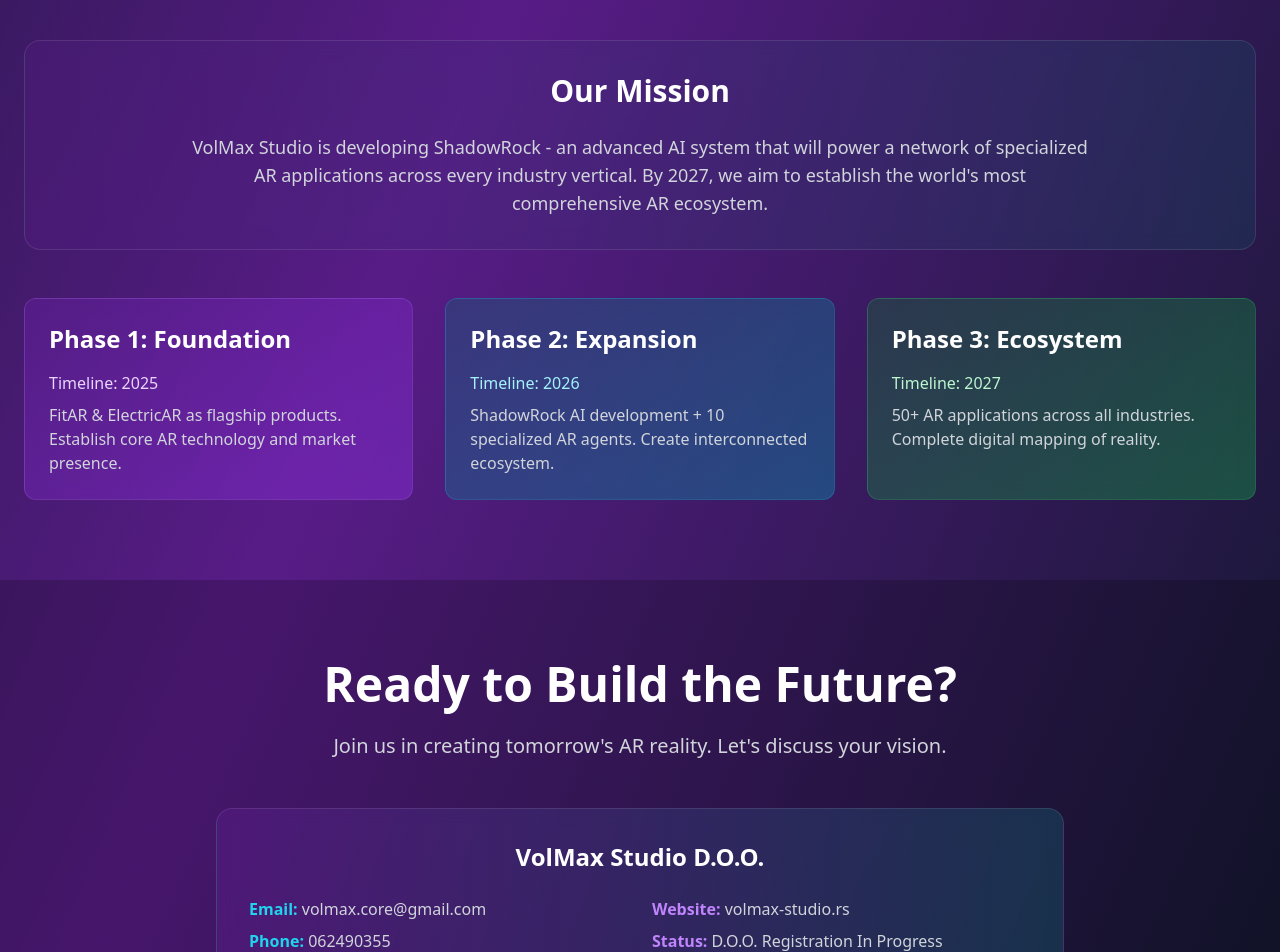
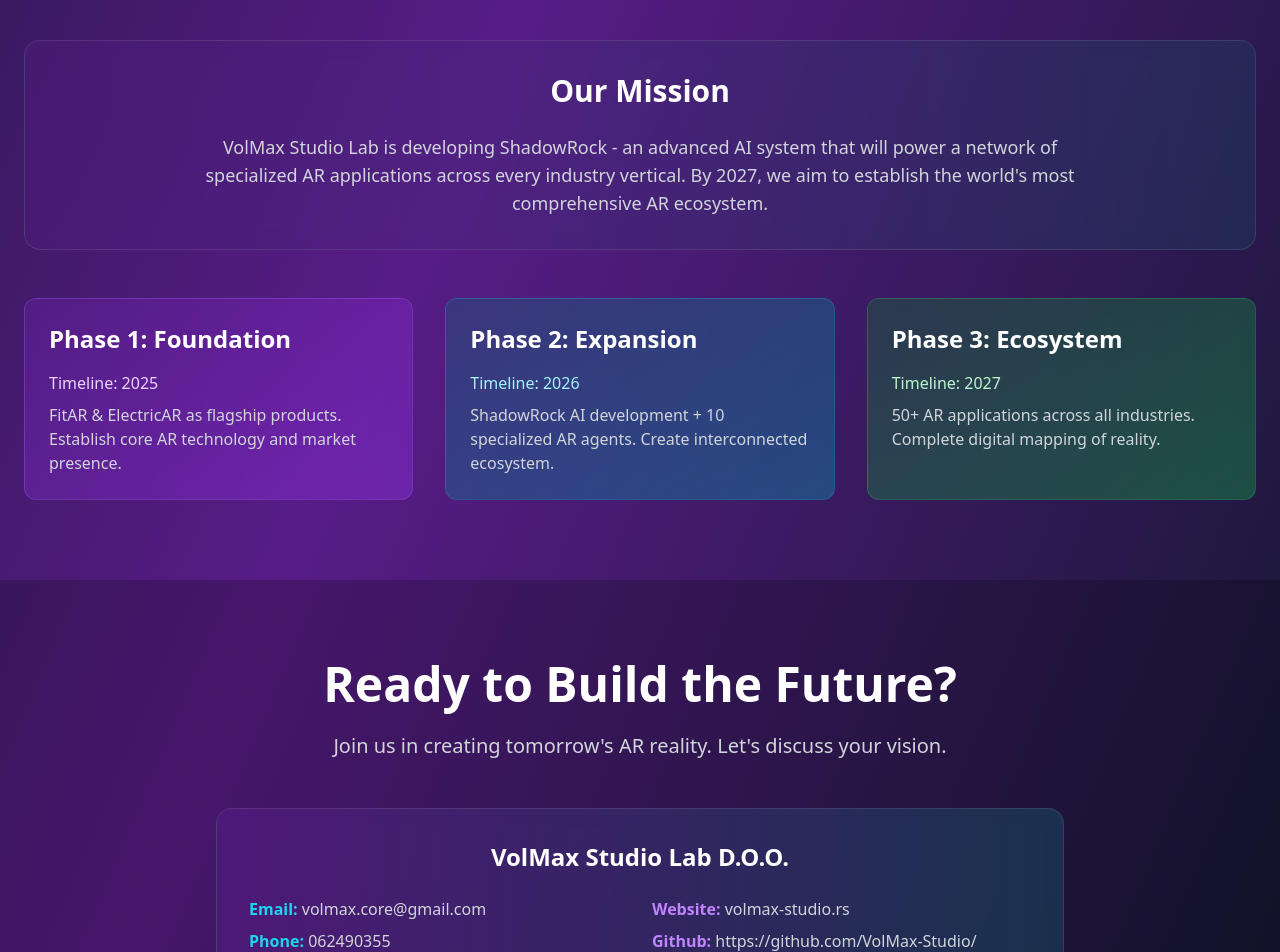
Before and after one commit to VolMax-Studio/volmax-studio-website, a Next.js app: page / in a window 1280 px wide. Shown: the part 1800-2752 px from the top of the page. Built offline with nearby package versions, Linux system fonts and the light colour scheme.

Commit message:
Update index.js

```diff
--- a/pages/index.js
+++ b/pages/index.js
@@ -8,7 +8,7 @@ export default function Home() {
         <div className="max-w-7xl mx-auto px-6 py-4">
           <div className="flex justify-between items-center">
             <div className="text-2xl font-bold text-white">
-              <span className="text-cyan-400">Vol</span>Max Studio
+              <span className="text-cyan-400">Vol</span>Max Studio Lab
             </div>
             <div className="hidden md:flex space-x-8 text-white">
               <a href="#home" className="hover:text-cyan-400 transition-colors">Home</a>
@@ -117,7 +117,7 @@ export default function Home() {
           <div className="bg-gradient-to-r from-purple-900/30 to-cyan-900/30 rounded-2xl p-8 backdrop-blur border border-white/10 mb-12">
             <h3 className="text-3xl font-bold text-white mb-6 text-center">Our Mission</h3>
             <p className="text-lg text-gray-300 text-center max-w-4xl mx-auto">
-              VolMax Studio is developing ShadowRock - an advanced AI system that will power
+              VolMax Studio Lab is developing ShadowRock - an advanced AI system that will power
               a network of specialized AR applications across every industry vertical.
               By 2027, we aim to establish the world's most comprehensive AR ecosystem.
             </p>
@@ -154,7 +154,7 @@ export default function Home() {
           </p>
 
           <div className="bg-gradient-to-r from-purple-900/50 to-cyan-900/50 rounded-2xl p-8 backdrop-blur border border-white/10">
-            <h3 className="text-2xl font-bold text-white mb-6">VolMax Studio D.O.O.</h3>
+            <h3 className="text-2xl font-bold text-white mb-6">VolMax Studio Lab D.O.O.</h3>
             <div className="grid md:grid-cols-2 gap-6 text-left">
               <div>
                 <p className="text-gray-300 mb-2">
@@ -171,8 +171,12 @@ export default function Home() {
                 <p className="text-gray-300 mb-2">
                   <span className="text-purple-400 font-semibold">Website:</span> volmax-studio.rs
                 </p>
+                 <p className="text-gray-300 mb-2">
+                  <span className="text-purple-400 font-semibold">Github:</span> https://github.com/VolMax-Studio/
+                </p>
+
                 <p className="text-gray-300 mb-2">
-                  <span className="text-purple-400 font-semibold">Status:</span> D.O.O. Registration In Progress
+                  <span className="text-purple-400 font-semibold">Status:</span> VolMax Studio Lab D.O.O. Registration In Progress
                 </p>
                 <p className="text-gray-300">
                   <span className="text-purple-400 font-semibold">Focus:</span> AR/AI Innovation
```
